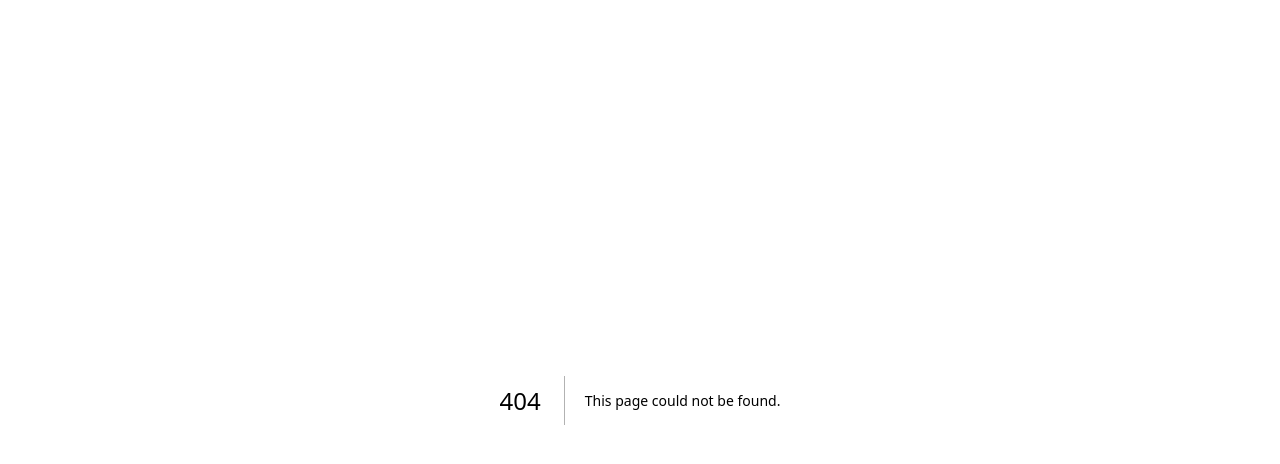
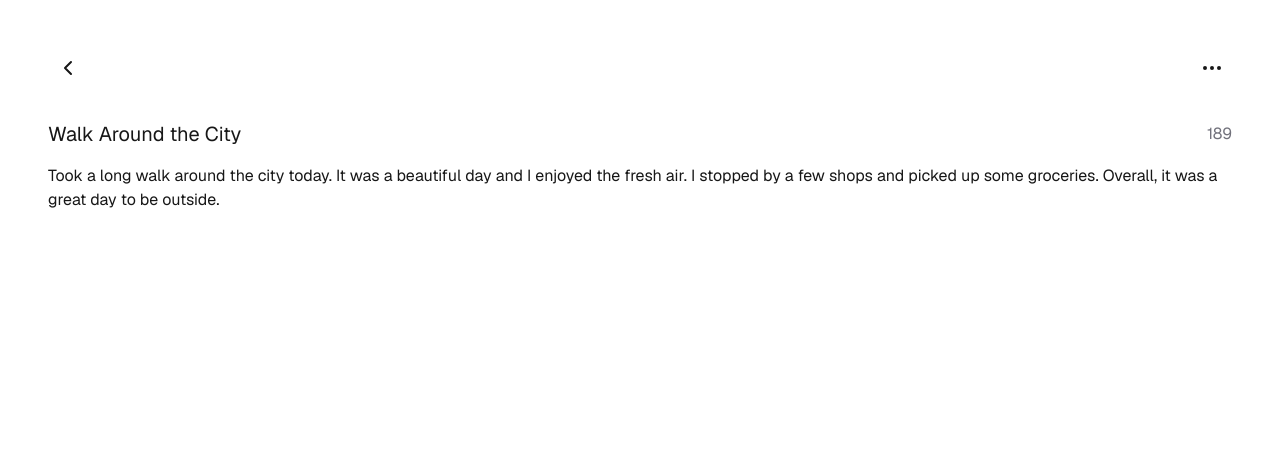
Before and after one commit to kahseng-dev/aether-notes, a Next.js app: page /editor/1 in a window 1280 px wide. Before the commit this address had no page. Shown: the top 464 px of the page. Built offline with nearby package versions, Linux system fonts and the light colour scheme.

Commit message:
feat: add editor page

```diff
--- /dev/null
+++ b/app/editor/[id]/page.tsx
@@ -0,0 +1,41 @@
+import Head from 'next/head';
+import Image from 'next/image';
+import Link from "next/link";
+import { ChevronLeft, Ellipsis } from 'lucide-react';
+import { getNote } from '@/lib/notes-data';
+
+export default function Editor() {
+  const iconSize = 24;
+
+  const note = getNote(1);
+
+  let headerTitle = note.title;
+  let wordCount = note.content.join().length;
+
+  return (
+    <div className='p-8 font-[family-name:var(--font-geist-sans)]'>
+      <main className='flex flex-col'>
+        <div className='p-4 flex justify-between'>
+          <Link
+            href='/'
+            className='p-2 gap-4 flex items-center cursor-pointer rounded transition duration-300 ease-in-out hover:bg-white/20'>
+            <ChevronLeft size={iconSize}/>
+          </Link>
+          <button
+            className='p-2 gap-4 flex items-center cursor-pointer rounded transition duration-300 ease-in-out hover:bg-white/20'>
+            <Ellipsis size={iconSize}/>
+          </button>
+        </div>
+        <div className='p-4 flex items-center justify-between'>
+          <p className='text-xl'>{headerTitle}</p>
+          <p className='text-zinc-500'>{wordCount}</p>
+        </div>
+        <div className='px-4 flex flex-col'>
+          <div className='flex flex-col'>
+            <p>{note.content}</p>
+          </div>
+        </div>
+      </main>
+    </div>
+  );
+}
--- /dev/null
+++ b/app/editor/layout.tsx
@@ -0,0 +1,7 @@
+export default function EditorLayout({
+  children,
+}: {
+  children: React.ReactNode
+}) {
+  return <section>{children}</section>
+}
--- a/app/editor/page.tsx
+++ /dev/null
@@ -1,26 +0,0 @@
-import Image from "next/image";
-import { getNote } from "@/lib/notes-data";
-import type { Note } from "@/types/Note"
-
-export default function Editor() {
-  const data:Note = getNote(1);
-
-  let headerTitle = "aether-notes"
-
-  return (
-    <div className="p-8 font-[family-name:var(--font-geist-sans)]">
-      <main className="flex flex-col">
-        <div className="flex">
-          {headerTitle}
-        </div>
-        <div className="flex flex-col">
-          <div className="flex flex-col">
-            <p>{data.title}</p>
-            <p>{data.date}</p>
-            <p>{data.content}</p>
-          </div>
-        </div>
-      </main>
-    </div>
-  );
-}
```
